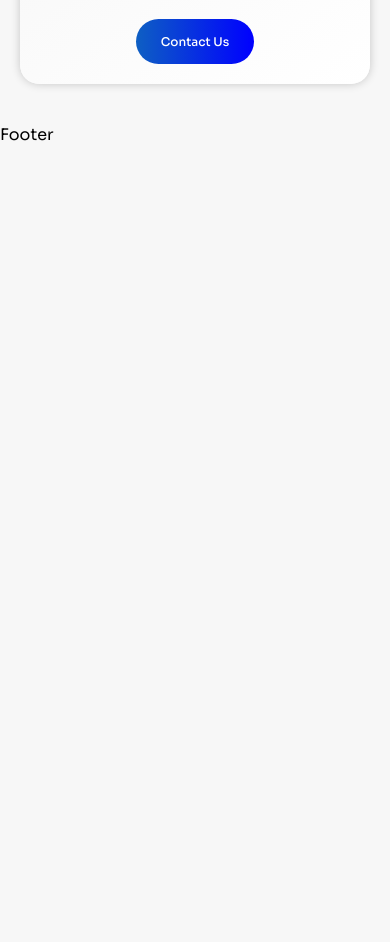
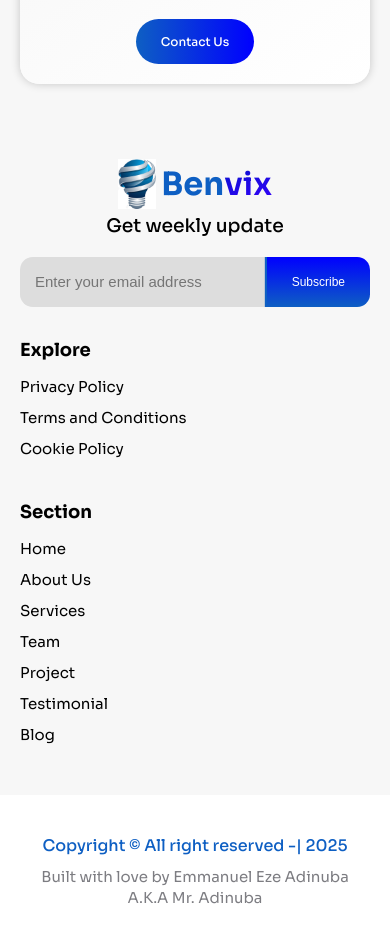
Before and after one commit to zfadel989/YahYa-, a React (Vite) app: page / in a window 390 px wide. Shown: the part 7103-8045 px from the top of the page. Before the commit the page ends 7248 px from the top, so only its background shows below. Built offline with nearby package versions, Linux system fonts and the light colour scheme.

Commit message:
done with  the Footer page

```diff
--- a/src/components/Footer/Footer.css
+++ b/src/components/Footer/Footer.css
@@ -0,0 +1,135 @@
+#footer .row{
+    display: grid;
+    grid-template-columns: repeat(3,1fr);
+    justify-content: space-between;
+    gap:2rem;
+
+}
+
+
+#footer .row .column{
+    width: 100%;
+
+}
+
+
+#footer .routes__name{
+    font-size: 18px;
+    margin-bottom:15px;
+    font-weight: 700;
+}
+
+
+
+#footer .routes__container .route__item{
+display: block;
+transition: var(--transition);
+font-size: 16px;
+margin:10px 0;
+cursor: pointer;
+font-weight: 600;
+
+}
+
+
+#footer .routes__container .route__item:hover{
+    color: var(--color-primary);
+}
+
+
+
+#footer .newsletter{
+    margin-top: 10px;
+}
+
+
+
+#footer .newsletter h3{
+    margin-bottom: 20px;
+
+}
+
+
+#footer .newsletter .control__container{
+    display: flex;
+    align-items: stretch;
+    max-width: 500px;
+    margin: auto;
+    border-radius: var(--radius-2);
+    overflow: hidden;
+}
+
+
+
+#footer .newsletter .control{
+    flex: 1;
+    display: block;
+    padding: 15px;
+    background: var(--color-ui-variant);
+    color: var(--color-text);
+    font-size: 15px;
+    overflow: hidden;
+    transition: var(--transition);
+}
+
+
+
+#footer .newsletter .btn{
+    border-radius: 0%;
+    background: var(--gradient-2);
+    color: var(--color-white);
+}
+
+
+
+
+#footer .copyright{
+    background: var(--color-ui-secondary);
+}
+
+
+
+
+
+
+#footer .copyright .container{
+    display: flex;
+    align-items: center;
+    justify-content: center;
+    flex-direction: column;
+    gap: 10px;
+    text-align: center;
+    padding: 40px 20px;
+}
+
+
+
+
+#footer .copyright h3{
+    font-size: 16px;
+    font-weight: 500;
+    color: var(--color-primary);
+}
+
+
+
+@media(max-width:900px){
+    #footer .row{
+        grid-template-columns: repeat(2,1fr);
+
+    }
+}
+
+
+@media (max-width:768px){
+    #footer .row{
+        grid-template-columns: 100%;
+    }
+    #footer .logo{
+        justify-content: center;
+
+    }
+    #footer .newsletter h3{
+        text-align: center;
+    }
+}
--- a/src/components/Footer/index.jsx
+++ b/src/components/Footer/index.jsx
@@ -1,10 +1,49 @@
 import React from 'react'
 import "./Footer.css"
+import { footer } from "../../data";
+import {Link} from "react-scroll"
+import Logo from '../Logo'
+
 const Footer = () => {
   return (
-    <div>
-      Footer
-    </div>
+    <footer id='footer'>
+      <div className='container'>
+        <div className='row'>
+        <div className='column'>
+        <Logo/>
+        <form className='newsletter'>
+        <h3> Get weekly update</h3>
+        <div className='control__container'>
+        <input type='email' placeholder='Enter your email address' className='control'/>
+        <button className='btn' type='button'>Subscribe</button>
+        </div>
+        </form>
+        </div>
+        {
+          footer.map((list,index)=>(
+            <div className='column' key={index}>
+              <div className='routes__name'>{list.name}</div>
+              <div className='routes__container'>
+                {
+                  list.routes.map((route,i)=>(
+                    <Link to={route.id} className='route__item' key={i}>
+                    <p className='name'>{route.name}</p>
+                    </Link>
+                  ))
+                }
+              </div>
+            </div>
+          ))
+        }
+        </div>
+      </div>
+      <div className='copyright'>
+        <div className='container'>
+          <h3> Copyright &copy; All right reserved -| 2025 </h3>
+          <p className='text__muted'>Built with love by Emmanuel Eze Adinuba A.K.A Mr. Adinuba</p>
+        </div>
+      </div>
+      </footer>
   )
 }
 
```
